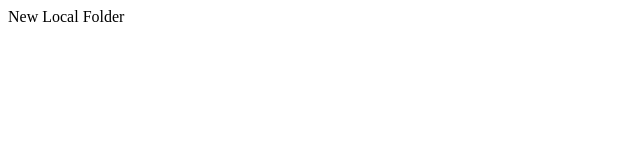
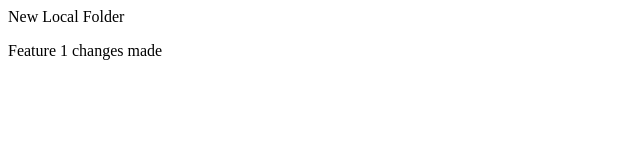
Before and after one commit to BhavanaBandi/LocalRepo, a plain HTML site: page index.html in a window 1280 px wide. Shown: the whole page, without its empty margins (0-640 px from the left). Drawn offline with Linux system fonts and the light colour scheme.

Commit message:
added features1

```diff
--- a/index.html
+++ b/index.html
@@ -1 +1,2 @@
 <p>New Local Folder</p>
+<p> Feature 1 changes made <p>
```
